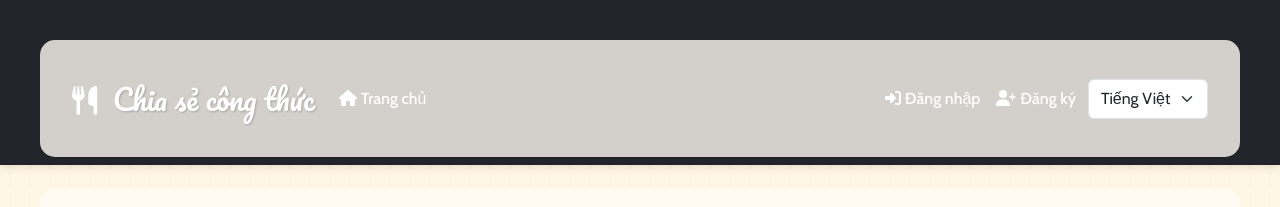
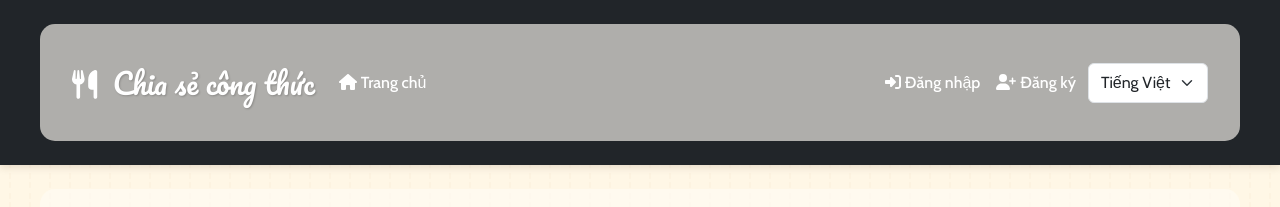
Before and after one commit to tungpham42/recipe, a React (Create React App) app: page / in a window 1280 px wide. Shown: the top 207 px of the page. Built offline with nearby package versions, Linux system fonts and the light colour scheme; no server answers; the database is empty.

Commit message:
Update index.css

```diff
--- a/src/index.css
+++ b/src/index.css
@@ -125,11 +125,12 @@ h2 {
     255,
     252,
     245,
-    0.8
+    0.64
   ) !important; /* Semi-transparent overlay */
   padding: 2rem !important;
   border-radius: 15px !important;
-  margin-top: 2rem !important;
+  margin-top: 1rem !important;
+  margin-bottom: 1rem !important;
 }
 
 /* Custom Card Image */
```
